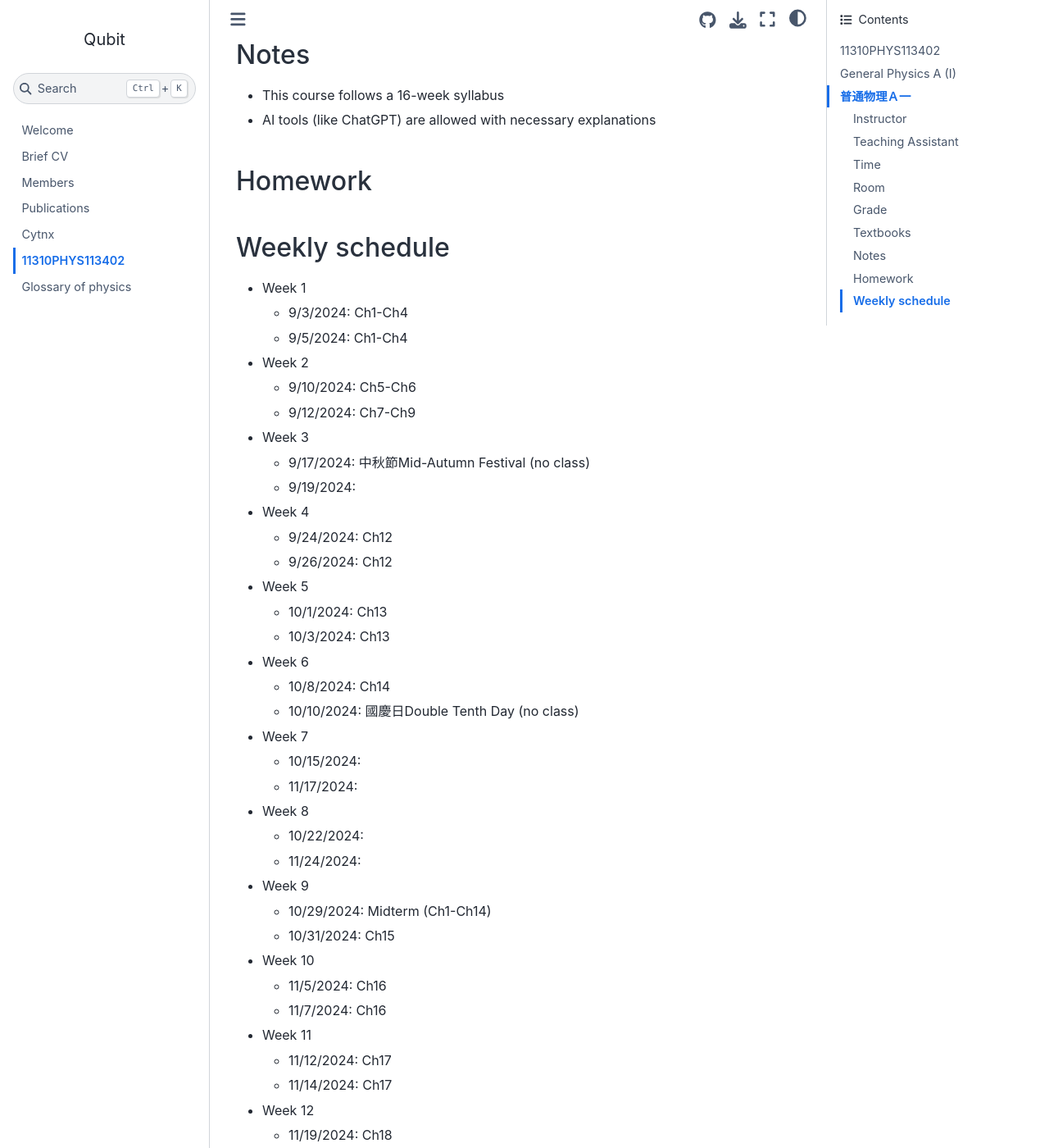
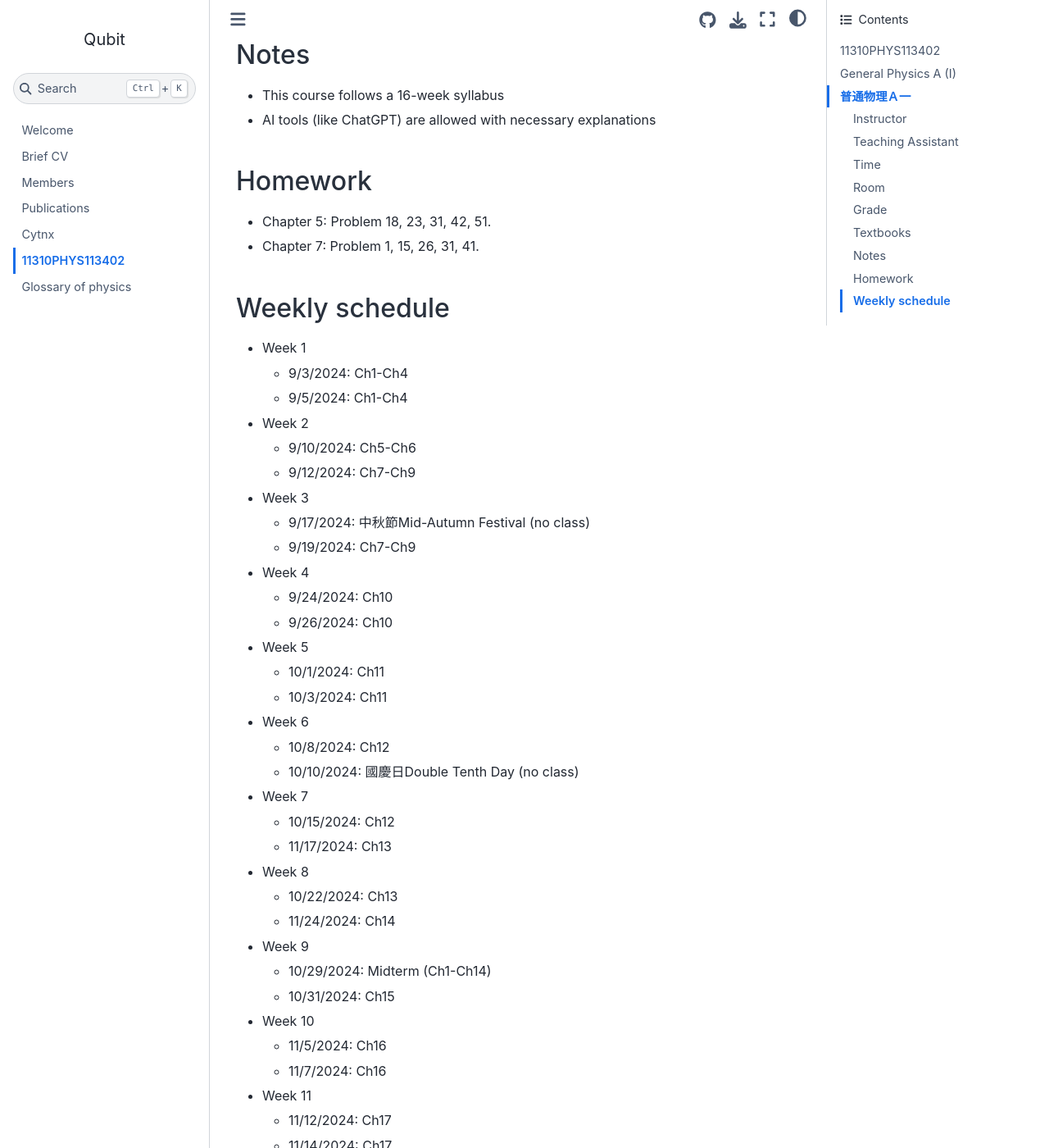
Before and after one commit to pcchen/pcchen.github.io, a Jupyter Book: the page built from teaching/11310PHYS113402.md, in a window 1280 px wide and 1400 px high, scrolled down 2082 px. Shown: the whole window at 82% size. Built offline with Jupyter Book 1.0.4 settings and Sphinx 7.4.7 and the Sphinx Book theme 1.1.4, drawn with Linux system fonts in a browser that asks for light colours.

Commit message:
update teaching

```diff
--- a/teaching/11310PHYS113402.md
+++ b/teaching/11310PHYS113402.md
@@ -61,6 +61,8 @@ In this semester we plan to cover following topics
 * AI tools (like ChatGPT) are allowed with necessary explanations
 
 ## Homework
+* Chapter 5: Problem 18, 23, 31, 42, 51.
+* Chapter 7: Problem 1, 15, 26, 31, 41.
 
 ## Weekly schedule
 * Week 1
@@ -71,22 +73,22 @@ In this semester we plan to cover following topics
   * 9/12/2024: Ch7-Ch9
 * Week 3
   * 9/17/2024: 中秋節Mid-Autumn Festival (no class)
-  * 9/19/2024:
+  * 9/19/2024: Ch7-Ch9
 * Week 4
-  * 9/24/2024: Ch12
-  * 9/26/2024: Ch12
+  * 9/24/2024: Ch10
+  * 9/26/2024: Ch10
 * Week 5
-  * 10/1/2024: Ch13
-  * 10/3/2024: Ch13
+  * 10/1/2024: Ch11
+  * 10/3/2024: Ch11
 * Week 6
-  * 10/8/2024: Ch14
+  * 10/8/2024: Ch12
   * 10/10/2024: 國慶日Double Tenth Day (no class)
 * Week 7
-  * 10/15/2024:
-  * 11/17/2024:
+  * 10/15/2024: Ch12
+  * 11/17/2024: Ch13
 * Week 8
-  * 10/22/2024:
-  * 11/24/2024:
+  * 10/22/2024: Ch13
+  * 11/24/2024: Ch14
 * Week 9
   * 10/29/2024: Midterm (Ch1-Ch14)
   * 10/31/2024: Ch15
```
Also changed, not shown: teaching/glossary.md (+2 -0 lines).
